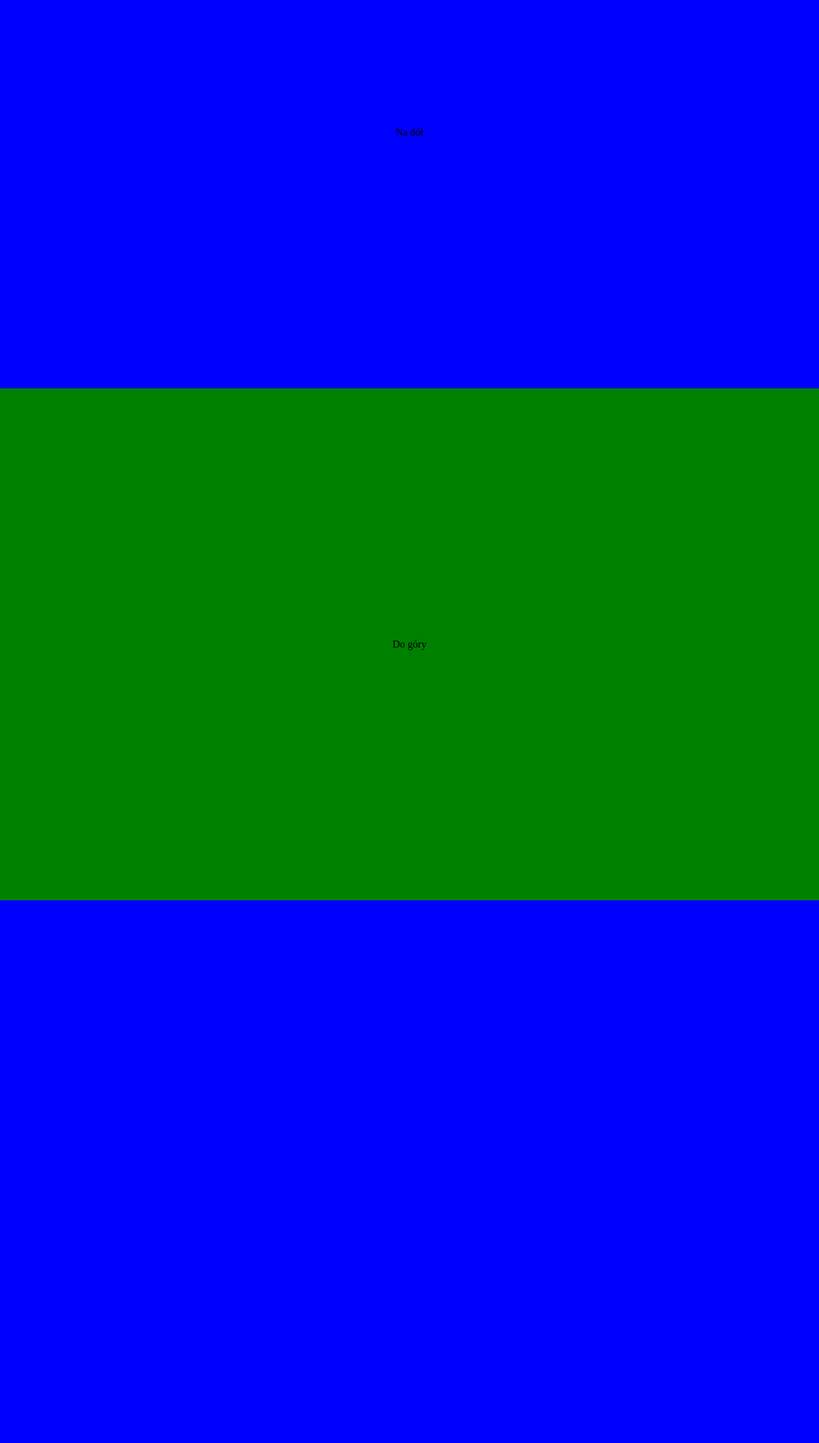
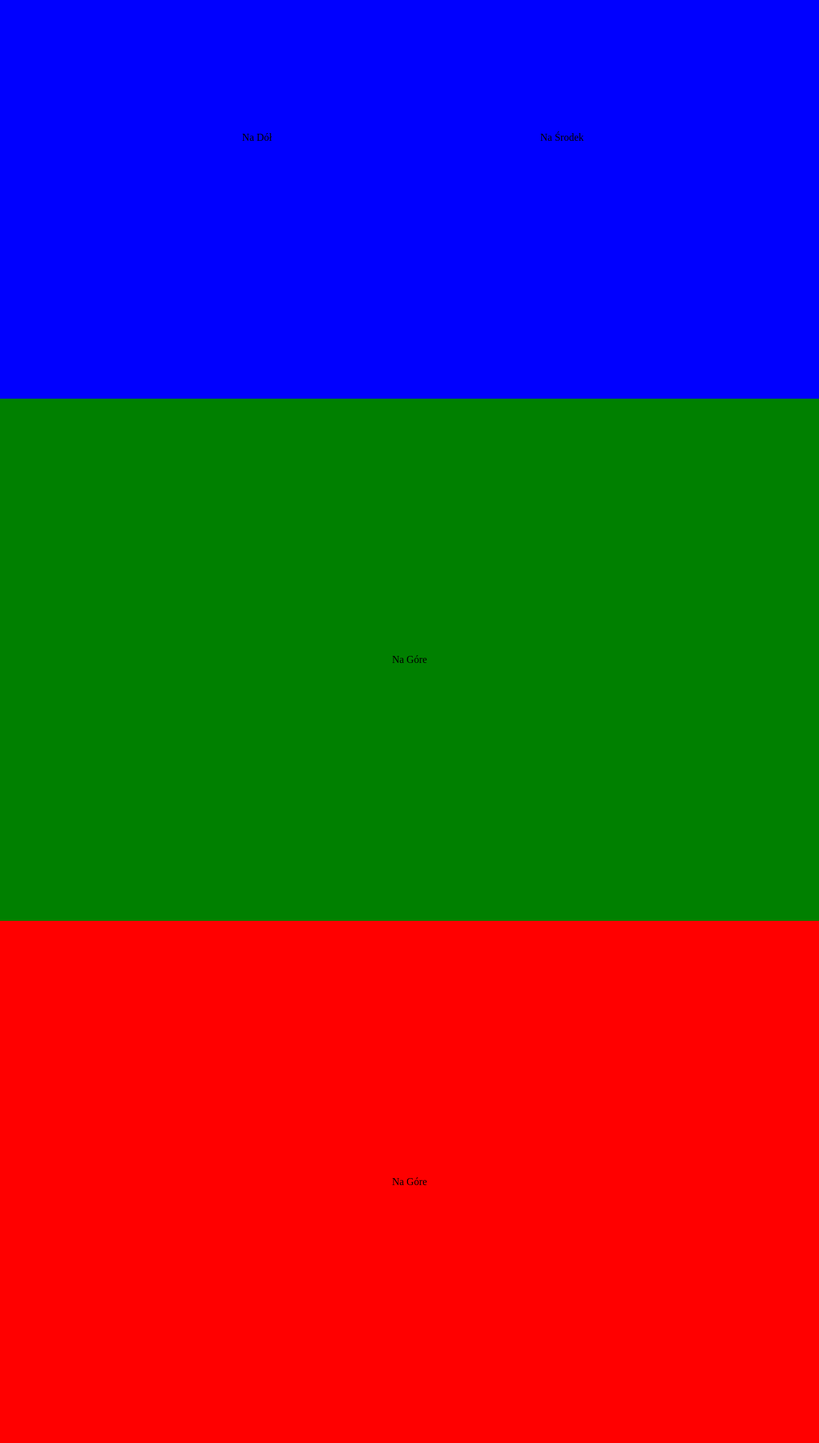
Before and after one commit to 3ti-2020/library-kacper-kornas, a PHP site: page /SmoothScroll.html in a window 1280 px wide. Shown: the part 193-2448 px from the top of the page at 64% size. Before the commit the page ends 1600 px from the top, so only its background shows below. Run offline with PHP 8.4, Linux system fonts and the light colour scheme.

Commit message:
Add files via upload

```diff
--- a/SmoothScroll.html
+++ b/SmoothScroll.html
@@ -9,10 +9,14 @@
 <body>
     <div class="container">
         <div class="box1">
-            <a class="s1" href="#">Na dół</a>
+            <a class="s1" href="#">Na Dół</a>
+            <a class="s2" href="#">Na Środek</a>
         </div>
         <div class="box2">
-            <a class="s2" href="#">Do góry</a>
+            <a class="s3" href="#">Na Góre</a>
+        </div>
+        <div class="box3">
+            <a class="s4" href="#">Na Góre</a>
         </div>
     </div>
 </body>
--- a/styleSScroll.css
+++ b/styleSScroll.css
@@ -4,7 +4,7 @@ body {
 }
 
 .container {
-    height: 200vh;
+    height: 300vh;
     width: 100%;
     display: flex;
     flex-wrap: wrap;
@@ -12,22 +12,30 @@ body {
 
 .box1 {
     width: 100%;
-    height: 50%;
+    height: 34%;
     display: flex;
-    justify-content: center;
+    justify-content: space-evenly;
     align-items: center;
     background: blue;
 }
 
 .box2 {
     width: 100%;
-    height: 50%;
+    height: 34%;
     display: flex;
-    justify-content: center;
+    justify-content: space-evenly;
     align-items: center;
     background: green;
 }
 
+.box3 {
+    width: 100%;
+    height: 34%;
+    display: flex;
+    justify-content: space-evenly;
+    align-items: center;
+    background: red;
+}
 
 
 .s1 {
@@ -44,8 +52,23 @@ body {
     align-items: center;
     text-decoration: none;
     color: black;
+}
 
+.s3 {
+    display: flex;
+    justify-content: center;
+    align-items: center;
+    text-decoration: none;
+    color: black;
 }
+.s4 {
+    display: flex;
+    justify-content: center;
+    align-items: center;
+    text-decoration: none;
+    color: black;
+}
+
 
 a {
     height: 150px;
```
Also changed, not shown: apk.js (+23 -9 lines).
